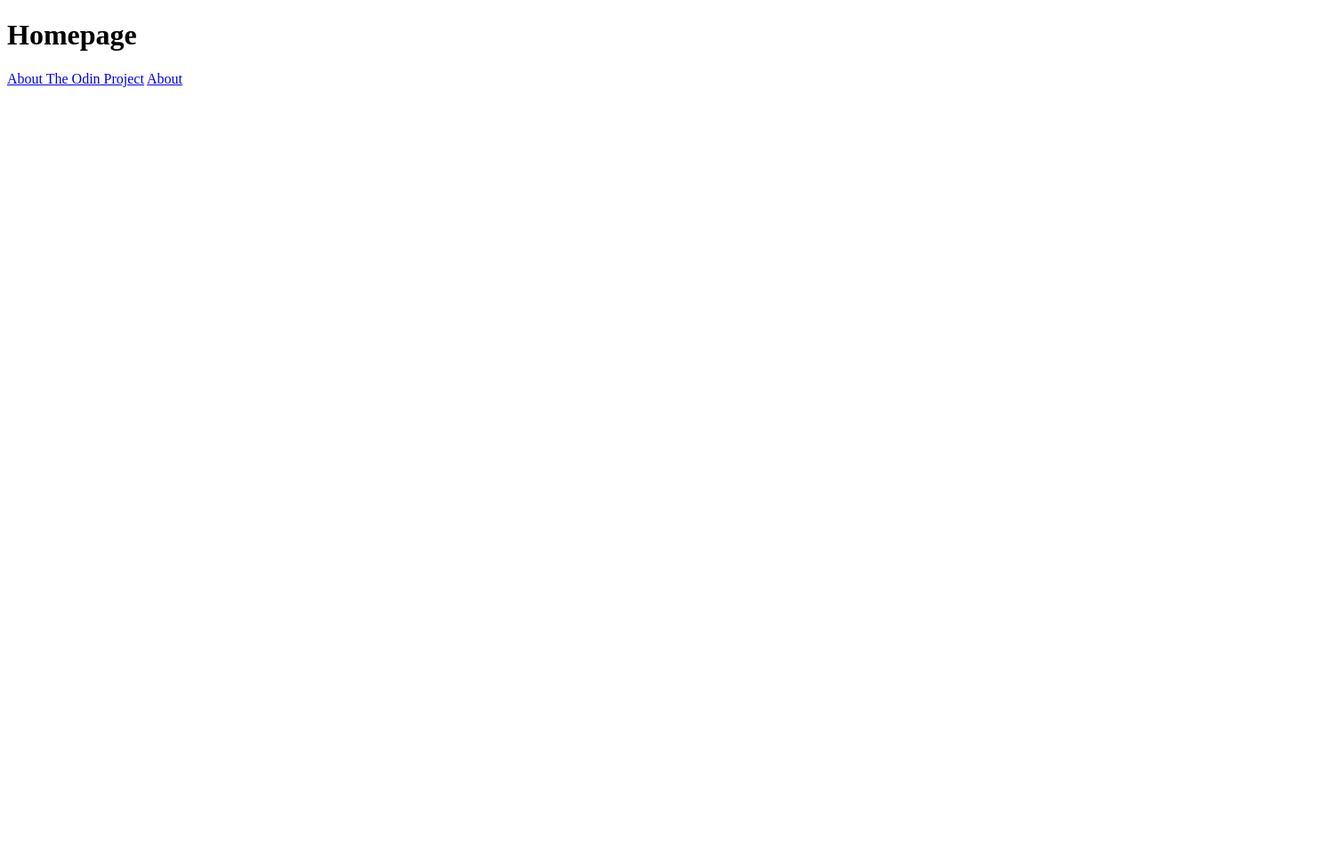
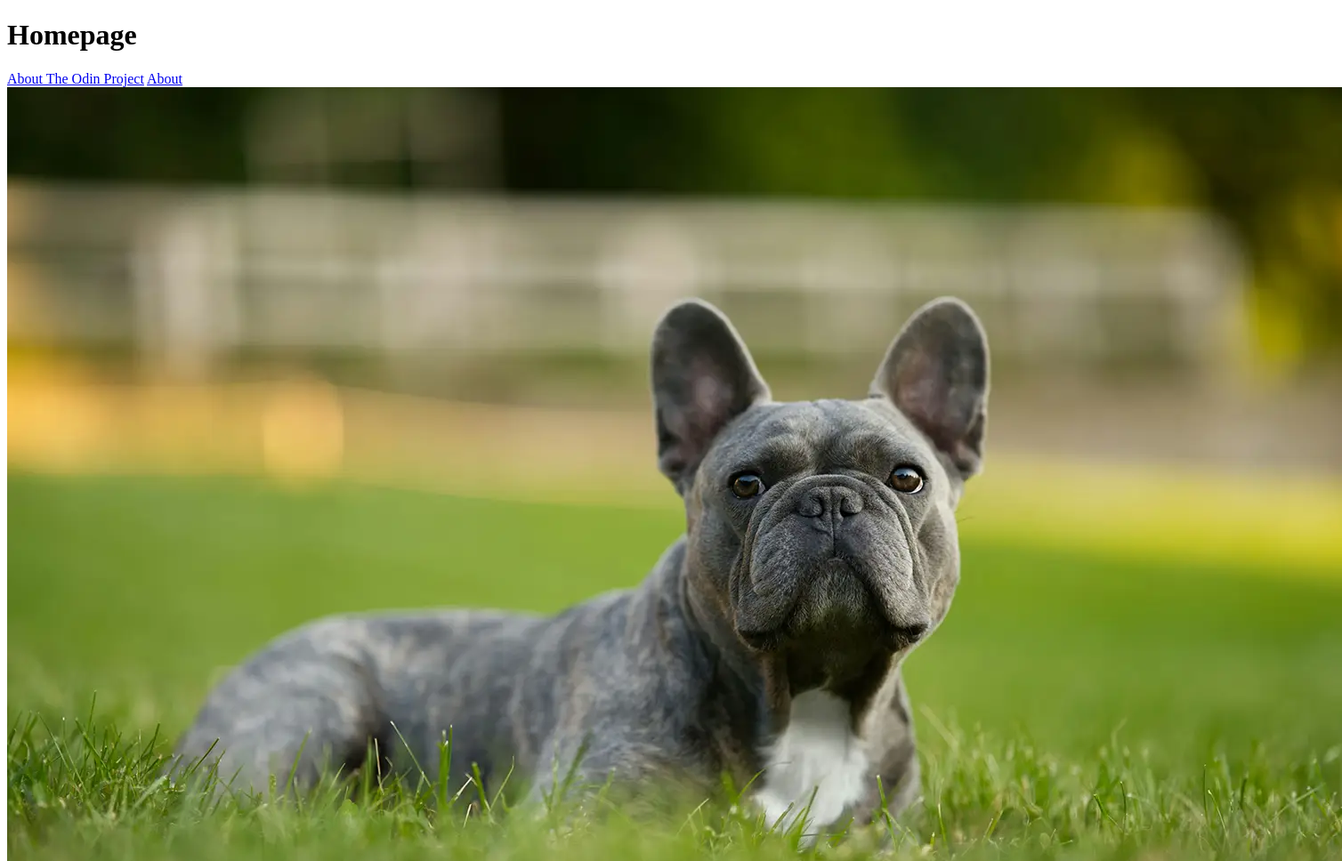
Before and after one commit to Yellowishus/Odin-project, a plain HTML site: page odin-link-and-images/index.html in a window 1280 px wide. Shown: the top 968 px of the page at 89% size, 1508 px wide, since content can reach past the window. Before the commit the page ends 800 px from the top, so only its background shows below. Drawn offline with Linux system fonts and the light colour scheme.

Commit message:
Odin-link-and-images added new picture in index.html

```diff
--- a/odin-link-and-images/index.html
+++ b/odin-link-and-images/index.html
@@ -10,5 +10,7 @@
     <a href="https://www.theodinproject.com/about">About The Odin Project</a>
 
     <a href="./pages/about.html">About</a>
+
+    <img src="./images/dog.png" alt="picture of french buldog">
 </body>
 </html>
```
Also changed, not shown: odin-link-and-images/images/dog.png (added).
